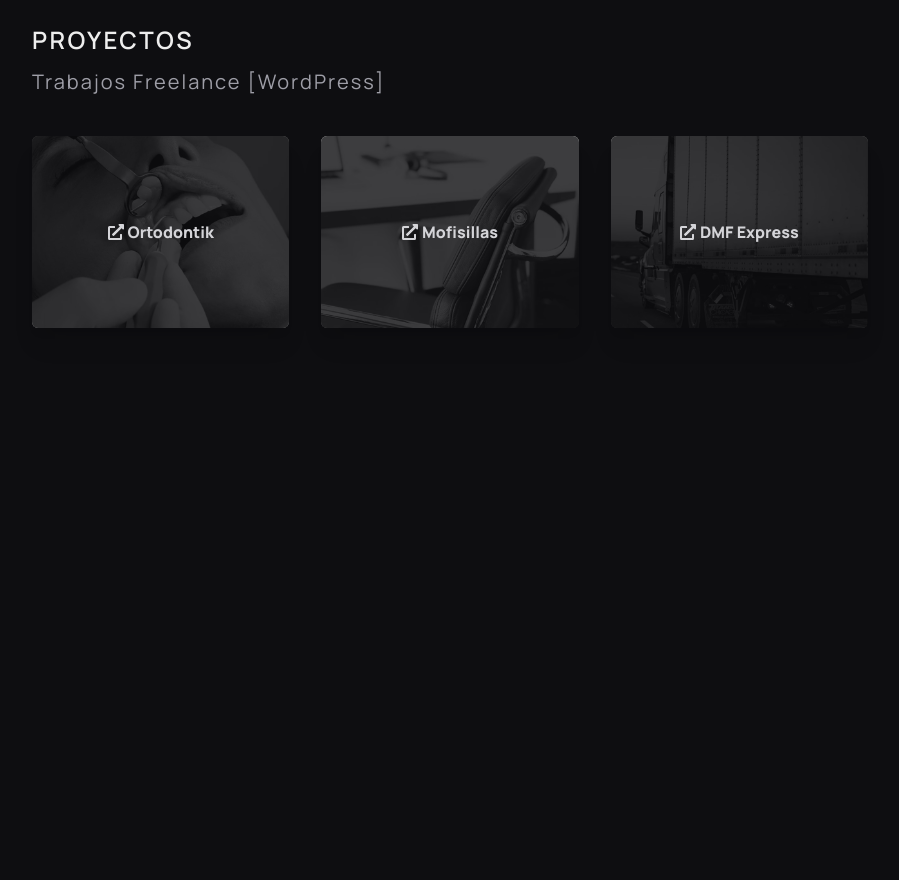
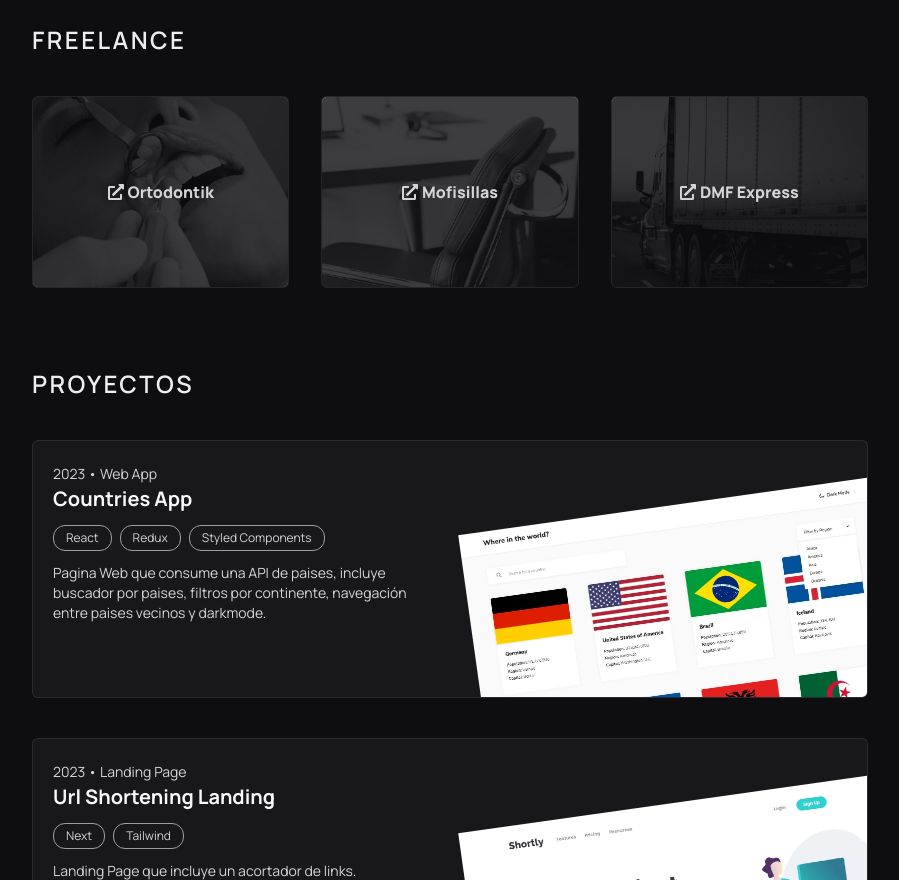
Before and after one commit to pandaman404/Portfolio, a React (Vite) app: page / in a window 1280 px wide. Shown: the part 1920-2800 px from the top of the page, without its empty margins (190-1089 px from the left). Before the commit the page ends 2328 px from the top, so only its background shows below. Built offline with nearby package versions, Linux system fonts and the light colour scheme.

Commit message:
feat: sección proyectos destacados

```diff
--- a/src/App.jsx
+++ b/src/App.jsx
@@ -2,7 +2,7 @@ import { Navbar } from './components/Navbar';
 import { Layout } from './components/Layout';
 import { About } from './components/About';
 import { Resume } from './components/Resume';
-import { Projects } from './components/Projects';
+import { ProjectsList } from './components/ProjectsList';
 
 export const App = () => {
   return (
@@ -11,7 +11,7 @@ export const App = () => {
       <Layout>
         <About />
         <Resume />
-        <Projects />
+        <ProjectsList />
       </Layout>
     </>
   );
--- a/src/components/About.jsx
+++ b/src/components/About.jsx
@@ -12,7 +12,7 @@ export const About = () => {
       id='about'
       className='flex flex-col items-center gap-8 lg:flex-row lg:items-center lg:justify-between lg:gap-20'
     >
-      <div className='h-60 w-60 overflow-hidden rounded-full border-[5px] border-lime-400 lg:order-2 lg:h-72 lg:w-72'>
+      <div className='h-60 w-60 overflow-hidden rounded-full border-[5px] border-lime-300 lg:order-2 lg:h-72 lg:w-72'>
         <img
           src={FotoPerfil}
           alt='Foto perfil'
@@ -24,7 +24,7 @@ export const About = () => {
           Hola! soy Rodrigo
         </h1>
         <h2 className='mb-5 text-2xl font-black leading-tight text-theme-400'>
-          <span className='text-lime-500'>Full Stack</span> Developer
+          <span className='text-lime-300'>Full Stack</span> Developer
           <span className='text-theme-400'>_</span>
         </h2>
         <p className='mb-2 text-theme-400'>
--- a/src/components/Education.jsx
+++ b/src/components/Education.jsx
@@ -8,7 +8,7 @@ export const Education = ({ period, major, institution }) => {
         <p className='text font-semibold text-theme-200 sm:row-start-1 sm:row-end-2'>
           {major}
         </p>
-        <p className='text font-semibold text-lime-500'>{institution}</p>
+        <p className='text font-semibold text-lime-300'>{institution}</p>
       </div>
     </div>
   );
--- /dev/null
+++ b/src/components/FeaturedProjectCard.jsx
@@ -0,0 +1,43 @@
+import { v4 as uuidv4 } from 'uuid';
+
+export const FeaturedProjectCard = ({
+  title,
+  year,
+  type,
+  description,
+  src,
+  tags,
+  url,
+}) => {
+  return (
+    <a
+      href={url}
+      target='_blank'
+      rel='noopener noreferrer'
+      className='group flex min-h-64 cursor-crosshair flex-col justify-between overflow-hidden rounded-md border border-theme-500 bg-theme-800 md:flex-row'
+    >
+      <div className='p-5 md:w-1/2'>
+        <span className='mb-1 text-sm'>
+          {year} • {type}
+        </span>
+        <h6 className='mb-3 text-xl font-bold text-theme-100'>{title}</h6>
+        <div className='mb-3 flex gap-2'>
+          {tags.map((tag) => (
+            <p
+              key={uuidv4()}
+              className='rounded-xl border border-theme-400 px-3 py-1 text-xs'
+            >
+              {tag}
+            </p>
+          ))}
+        </div>
+        <p className='text-sm'>{description}</p>
+      </div>
+      <img
+        src={src}
+        alt={title}
+        className='relative h-full max-h-64 w-full object-cover object-top transition-transform duration-500 group-hover:rotate-0 md:-right-6 md:top-16 md:h-full md:w-1/2 md:rotate-[-8deg]'
+      />
+    </a>
+  );
+};
--- a/src/components/FreelanceWork.jsx
+++ /dev/null
@@ -1,17 +0,0 @@
-import { FreelanceWorkCard } from './FreelanceWorkCard';
-import { freelanceWorkList } from '../info';
-
-export const FreelanceWork = () => {
-  return (
-    <section>
-      <h3 className='mb-10 text-xl tracking-widest text-theme-400'>
-        Trabajos Freelance [WordPress]
-      </h3>
-      <div className='grid-cols-auto-fit-200 grid gap-8'>
-        {freelanceWorkList.map((item) => {
-          return <FreelanceWorkCard key={item.title} {...item} />;
-        })}
-      </div>
-    </section>
-  );
-};
--- a/src/components/FreelanceWorkCard.jsx
+++ b/src/components/FreelanceWorkCard.jsx
@@ -6,7 +6,7 @@ export const FreelanceWorkCard = ({ title, src, url }) => {
       href={url}
       target='_blank'
       rel='noopener noreferrer'
-      className='border-theme-10 group relative h-48 overflow-hidden rounded-md shadow-xl'
+      className='group relative h-48 cursor-crosshair overflow-hidden rounded-md border border-theme-500'
     >
       <img
         src={src}
@@ -14,10 +14,10 @@ export const FreelanceWorkCard = ({ title, src, url }) => {
         className='h-full w-full object-cover grayscale transition-transform duration-300 group-hover:scale-110 group-hover:grayscale-0'
       />
       <div className='absolute left-0 top-0 flex h-full w-full items-center justify-center bg-theme-900 bg-opacity-80'>
-        <h6 className='flex items-center gap-1 font-black'>
-          <FaExternalLinkAlt />
+        <p className='flex items-center gap-1 font-black  text-theme-300 group-hover:text-lime-300'>
+          <FaExternalLinkAlt className='text-theme-300 group-hover:fill-lime-300' />
           {title}
-        </h6>
+        </p>
       </div>
     </a>
   );
--- a/src/components/Job.jsx
+++ b/src/components/Job.jsx
@@ -4,13 +4,13 @@ import { v4 as uuidv4 } from 'uuid';
 export const Job = ({ period, position, company, bulletPoints }) => {
   return (
     <div className='relative'>
-      <div className='absolute -left-[37px] top-0 h-4 w-4 rounded-full bg-lime-500'></div>
+      <div className='absolute -left-[37px] top-0 h-4 w-4 rounded-full bg-lime-300'></div>
       <div className='relative -top-2'>
         <div className='mb-5 grid md:grid-cols-2 md:grid-rows-2'>
           <h4 className='text-lg text-theme-400 md:col-start-2 md:col-end-3 md:text-end'>
             {period}
           </h4>
-          <h4 className='text-lg font-semibold text-lime-500'>{position}</h4>
+          <h4 className='text-lg font-semibold text-lime-300'>{position}</h4>
           <h4 className='text-lg font-semibold text-theme-200 md:row-start-1 md:row-end-2'>
             {company}
           </h4>
--- a/src/components/Projects.jsx
+++ /dev/null
@@ -1,12 +0,0 @@
-import { FreelanceWork } from './FreelanceWork';
-
-export const Projects = () => {
-  return (
-    <section id='projects'>
-      <h3 className='mb-3 text-2xl font-semibold uppercase tracking-widest text-theme-200'>
-        Proyectos
-      </h3>
-      <FreelanceWork />
-    </section>
-  );
-};
--- /dev/null
+++ b/src/components/ProjectsList.jsx
@@ -0,0 +1,32 @@
+import { freelanceWorkList, FeaturedProjectsList } from '../info';
+import { FeaturedProjectCard } from './FeaturedProjectCard';
+import { FreelanceWorkCard } from './FreelanceWorkCard';
+
+export const ProjectsList = () => {
+  return (
+    <section id='projects'>
+      <div className='flex flex-col gap-20'>
+        <div>
+          <h3 className='mb-10 text-2xl font-semibold uppercase tracking-widest text-theme-200'>
+            Freelance
+          </h3>
+          <div className='grid grid-cols-auto-fit-200 gap-8'>
+            {freelanceWorkList.map((item) => {
+              return <FreelanceWorkCard key={item.title} {...item} />;
+            })}
+          </div>
+        </div>
+        <div>
+          <h3 className='mb-10 text-2xl font-semibold uppercase tracking-widest text-theme-200'>
+            Proyectos
+          </h3>
+          <div className='flex flex-col gap-10'>
+            {FeaturedProjectsList.map((item) => {
+              return <FeaturedProjectCard key={item.title} {...item} />;
+            })}
+          </div>
+        </div>
+      </div>
+    </section>
+  );
+};
--- a/src/info.jsx
+++ b/src/info.jsx
@@ -1,6 +1,8 @@
-import image1 from './assets/dentist.webp';
-import image2 from './assets/chair.webp';
-import image3 from './assets/truck.webp';
+import freelance1 from './assets/dentist.webp';
+import freelance2 from './assets/chair.webp';
+import freelance3 from './assets/truck.webp';
+import project1 from './assets/countries-app.webp';
+import project2 from './assets/landing-page.webp';
 
 export const links = [
   {
@@ -95,18 +97,40 @@ export const education = [
 
 export const freelanceWorkList = [
   {
-    src: image1,
+    src: freelance1,
     title: 'Ortodontik',
     url: 'https://ortodontik.cl/',
   },
   {
-    src: image2,
+    src: freelance2,
     title: 'Mofisillas',
     url: 'https://mofisillas.cl/',
   },
   {
-    src: image3,
+    src: freelance3,
     title: 'DMF Express',
     url: 'https://dmfexpress.cl/',
   },
 ];
+
+export const FeaturedProjectsList = [
+  {
+    year: '2023',
+    type: 'Web App',
+    src: project1,
+    title: 'Countries App',
+    description:
+      'Pagina Web que consume una API de paises, incluye buscador por paises, filtros por continente, navegación entre paises vecinos y darkmode.',
+    url: 'https://pandaman404.github.io/rest-countries-spa/',
+    tags: ['React', 'Redux', 'Styled Components'],
+  },
+  {
+    year: '2023',
+    type: 'Landing Page',
+    src: project2,
+    title: 'Url Shortening Landing',
+    description: 'Landing Page que incluye un acortador de links.',
+    url: 'https://url-shortening-landing-lilac.vercel.app/',
+    tags: ['Next', 'Tailwind'],
+  },
+];
```
Also changed, not shown: src/assets/countries-app.webp (added), src/assets/landing-page.webp (added).
